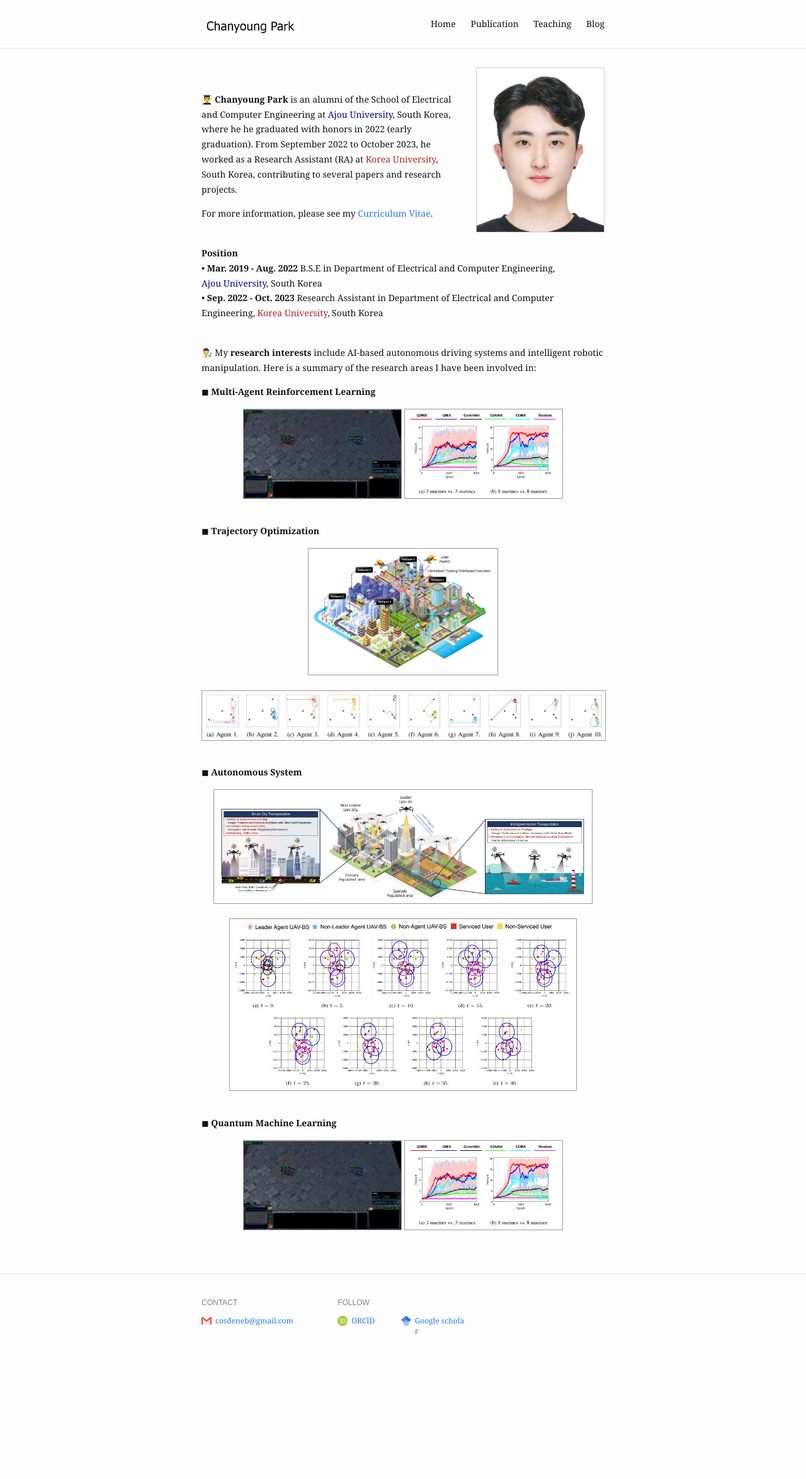
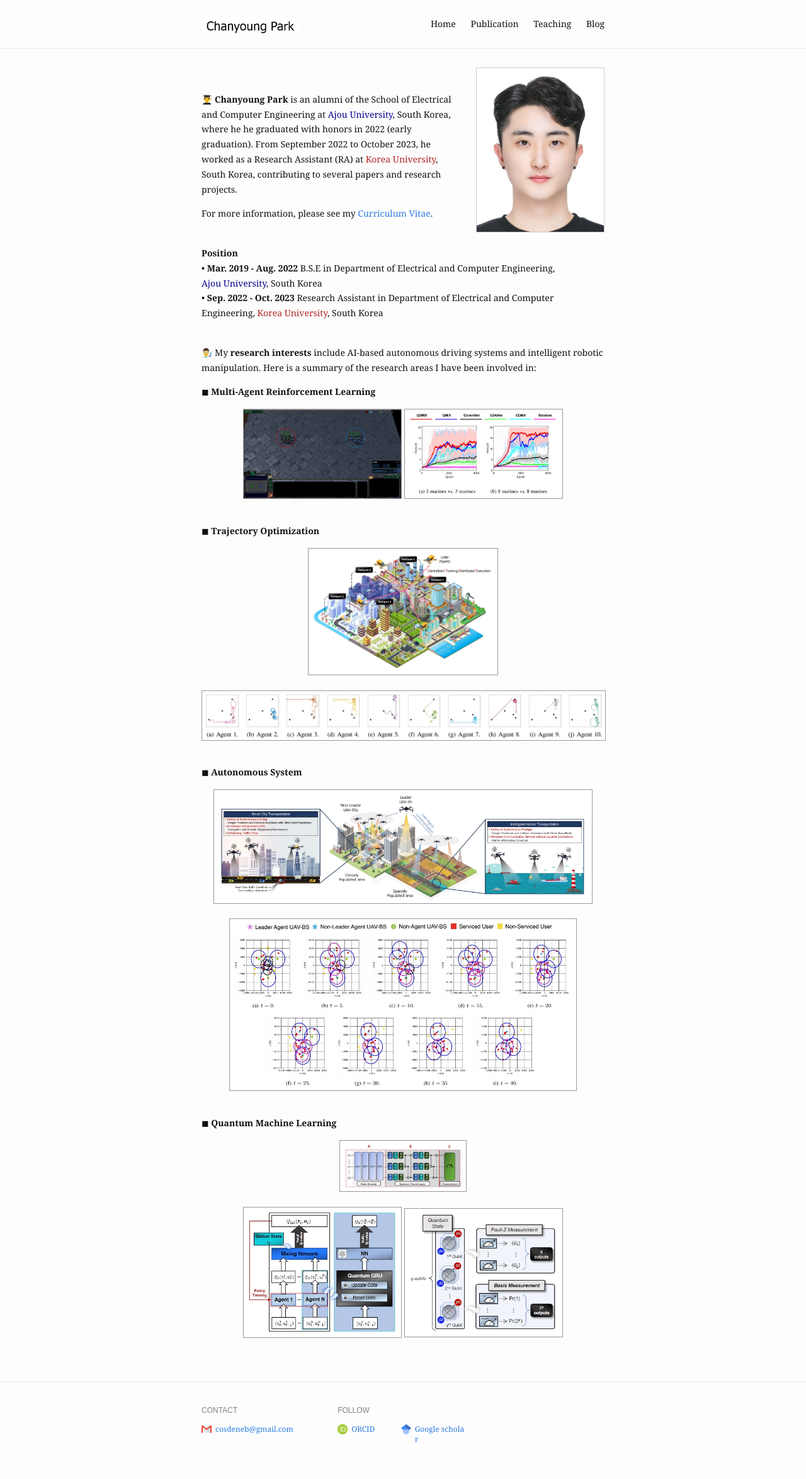
Before and after one commit to cosdeneb/cosdeneb.github.io, a Jekyll site: the page built from index.md, in a window 1280 px wide. Shown: the whole page at 63% size. Built offline with Jekyll 4.4.1, drawn with Linux system fonts in a browser that asks for light colours; before the commit the page ends 2176 px from its top, so only the background shows below that.

Commit message:
Update index.md

```diff
--- a/index.md
+++ b/index.md
@@ -68,8 +68,12 @@ profile_picture:
   ◼ <b>Quantum Machine Learning</b>
   <br/>
   <div style="text-align : center;">
-    <img src="{{ "/assets/img/paper/smac.jpg" | absolute_url }}" width=250 class="post-pic"/>
-    <img src="{{ "/assets/img/paper/smac_reward.jpg" | absolute_url }}" width=250 class="post-pic"/>
+    <img src="{{ "/assets/img/paper/QNN.jpg" | absolute_url }}" width=200 class="post-pic"/>
+  </div>
+  <br/>
+  <div style="text-align : center;">
+    <img src="{{ "/assets/img/paper/Q2MIX.jpg" | absolute_url }}" width=250 class="post-pic"/>
+    <img src="{{ "/assets/img/paper/basis.jpg" | absolute_url }}" width=250 class="post-pic"/>
   </div>
   <br/>
 </p>
```
